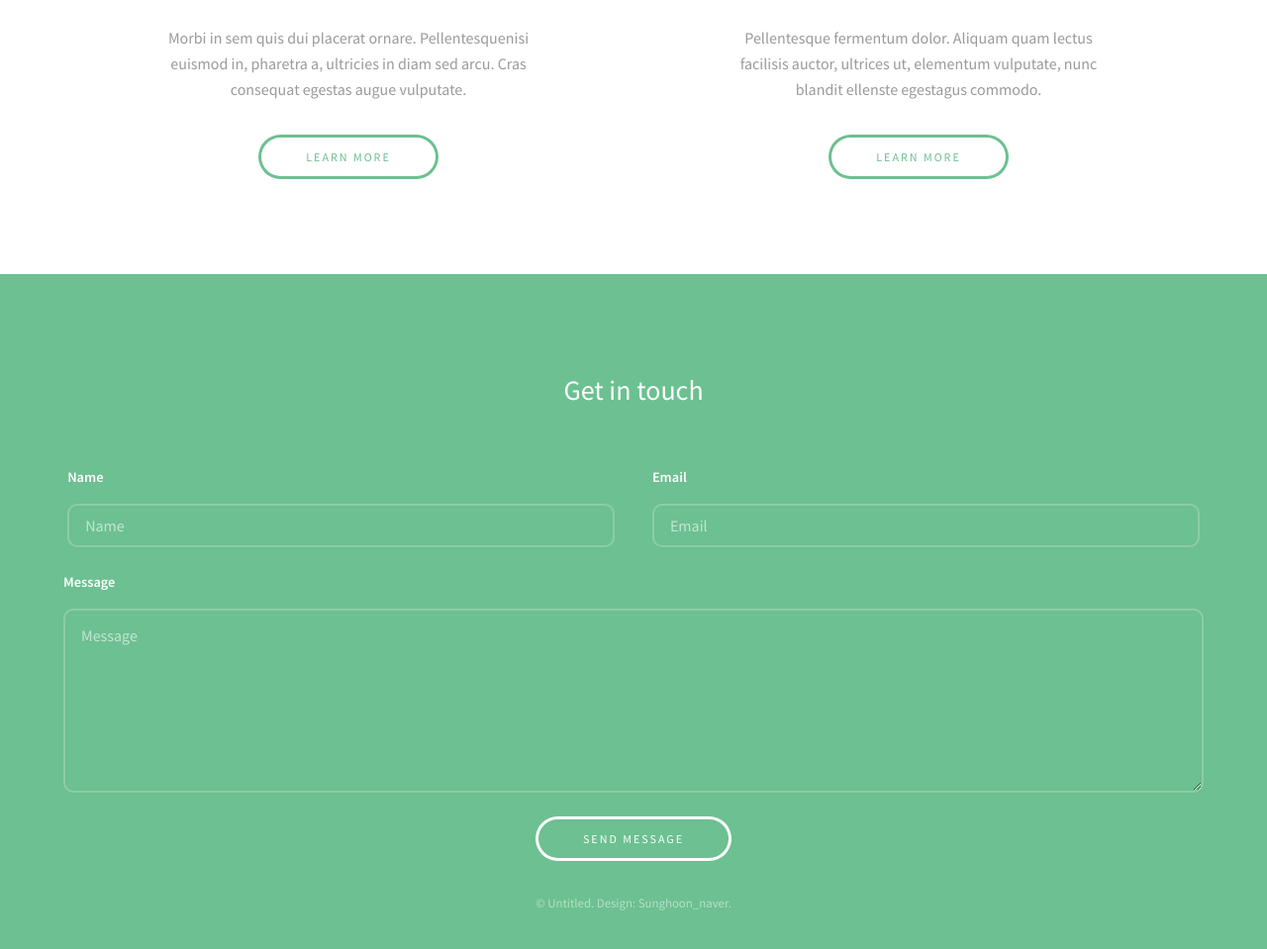
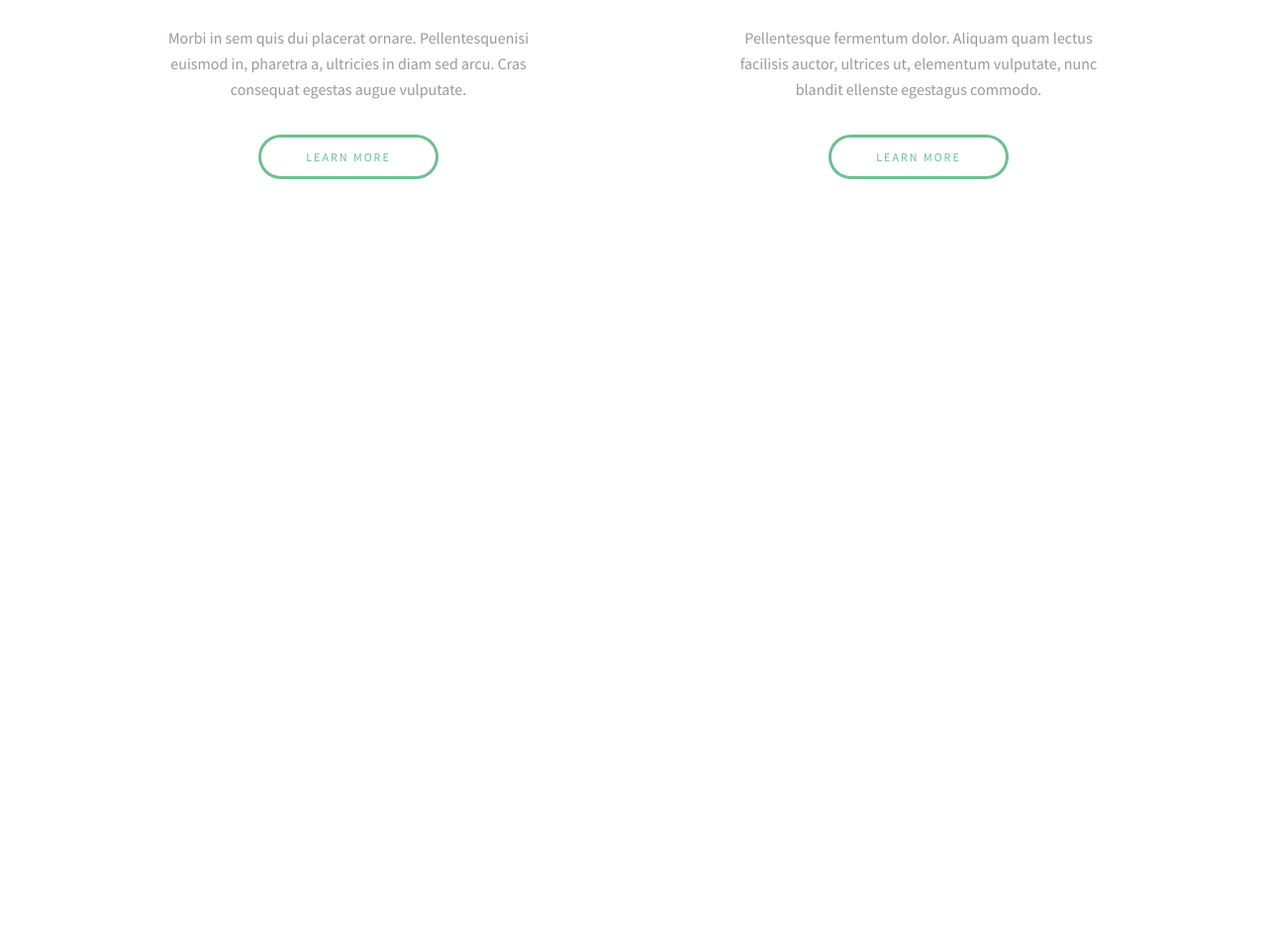
Before and after one commit to HoroKasin/rokika.github.io, a plain HTML site: page index.html in a window 1280 px wide. Shown: the part 2251-3210 px from the top of the page at 99% size. After the commit the page ends 2528 px from the top, so only its background shows below. Drawn offline with Linux system fonts and the light colour scheme.

Commit message:
Update index.html

```diff
--- a/index.html
+++ b/index.html
@@ -94,37 +94,6 @@
 				</div>
 			</section>
 
-		<!-- Footer -->
-			<footer id="footer">
-				<div class="inner">
-
-					<h3>Get in touch</h3>
-
-					<form action="#" method="post">
-
-						<div class="field half first">
-							<label for="name">Name</label>
-							<input name="name" id="name" type="text" placeholder="Name">
-						</div>
-						<div class="field half">
-							<label for="email">Email</label>
-							<input name="email" id="email" type="email" placeholder="Email">
-						</div>
-						<div class="field">
-							<label for="message">Message</label>
-							<textarea name="message" id="message" rows="6" placeholder="Message"></textarea>
-						</div>
-						<ul class="actions">
-							<li><input value="Send Message" class="button alt" type="submit"></li>
-						</ul>
-					</form>
-
-					<div class="copyright">
-						&copy; Untitled. Design: <a href="https://naver.com">Sunghoon_naver</a>.
-					</div>
-
-				</div>
-			</footer>
 
 		<!-- Scripts -->
 			<script src="assets/js/jquery.min.js"></script>
```
